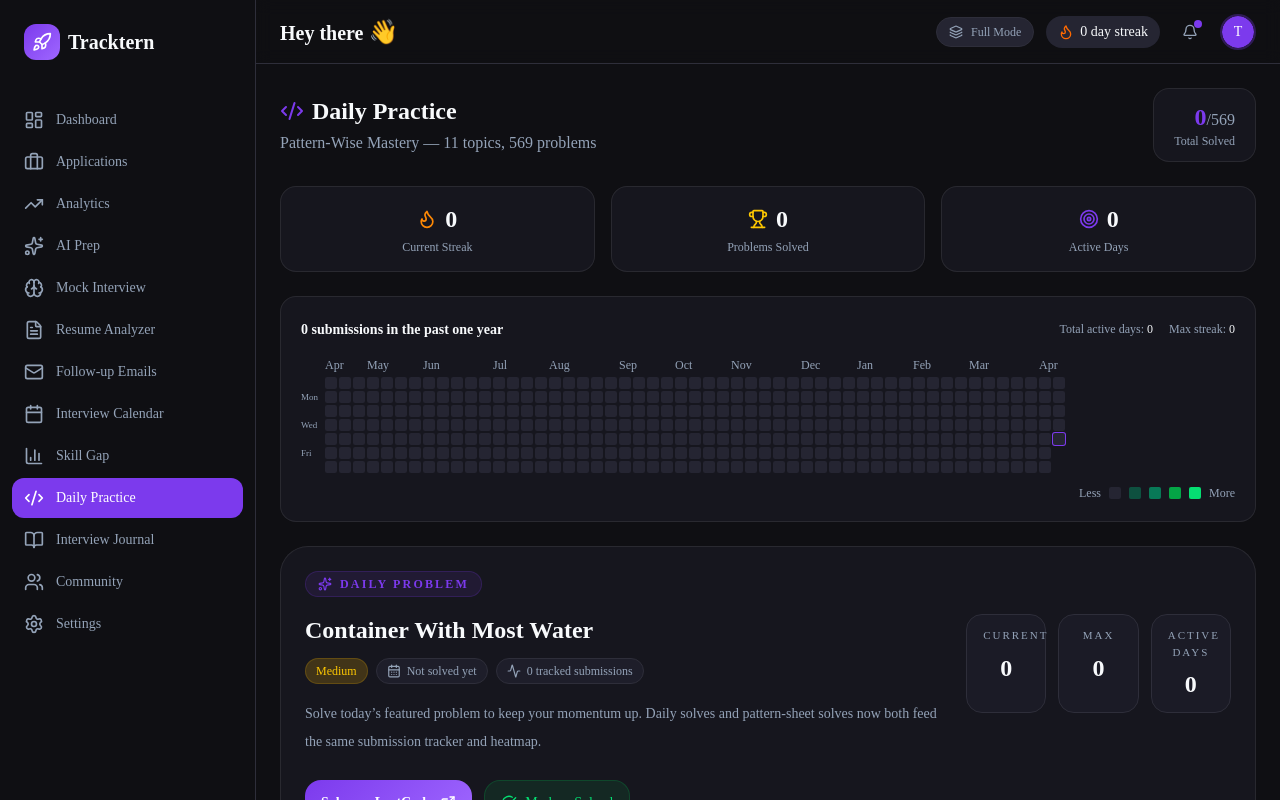
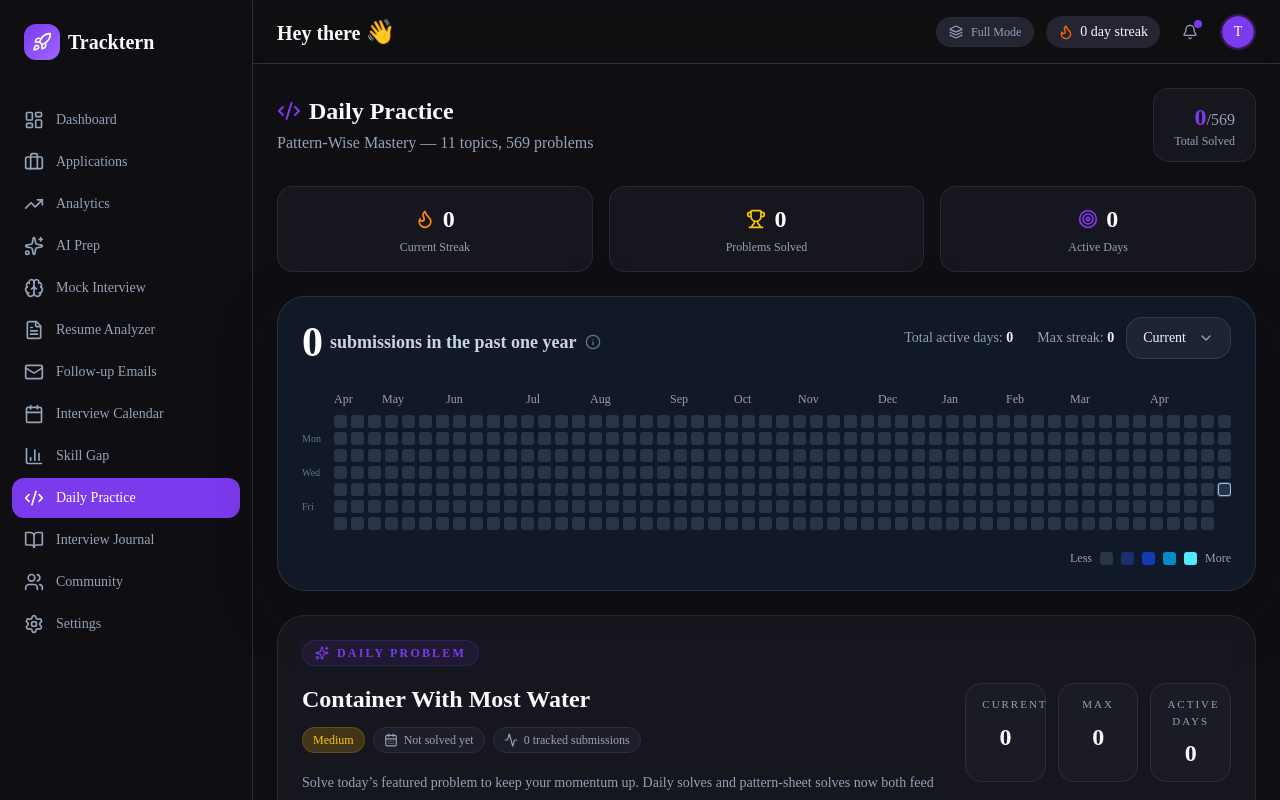
Before and after one commit to ayushoncode/Tracktern, a Next.js app in the folder client/: page /practice in a window 1280 px wide. Shown: the top 800 px of the page. Built offline with nearby package versions, Linux system fonts and the light colour scheme.

Commit message:
Refine daily practice heatmap

```diff
--- a/client/app/(dashboard)/practice/page.tsx
+++ b/client/app/(dashboard)/practice/page.tsx
@@ -1,7 +1,7 @@
 "use client"
 
 import { useState, useEffect, useMemo } from "react"
-import { Code2, ExternalLink, CheckCircle, Flame, Trophy, Target, ChevronRight, ArrowLeft, Play, CalendarDays, Sparkles, Activity } from "lucide-react"
+import { Code2, ExternalLink, CheckCircle, Flame, Trophy, Target, ChevronRight, ArrowLeft, Play, CalendarDays, Sparkles, Activity, Info, ChevronDown } from "lucide-react"
 import { cn } from "@/lib/utils"
 
 const SHEET_DATA = [
@@ -667,6 +667,14 @@ function computeStreakStats(submissionCounts: Record<string, number>) {
 }
 
 const MONTH_NAMES = ["Jan","Feb","Mar","Apr","May","Jun","Jul","Aug","Sep","Oct","Nov","Dec"]
+const HEATMAP_DAY_LABELS = ["", "Mon", "", "Wed", "", "Fri", ""]
+const HEATMAP_LEVEL_STYLES = [
+  "bg-slate-700/70 hover:bg-slate-600/80",
+  "bg-blue-900/70 hover:bg-blue-800/80",
+  "bg-blue-700/75 hover:bg-blue-600/80",
+  "bg-sky-500/80 hover:bg-sky-400/85",
+  "bg-cyan-300 hover:bg-cyan-200",
+]
 
 type View = "home" | "topic" | "pattern"
 interface SelectedPattern { topic: typeof SHEET_DATA[0]; subPattern: typeof SHEET_DATA[0]["subPatterns"][0] }
@@ -759,6 +767,9 @@ export default function PracticePage() {
   }
 
   const { cells, totalWeeks } = buildYearHeatmap(submissionCounts)
+  const heatmapCellMap = useMemo(() => {
+    return new Map(cells.map((cell) => [`${cell.week}-${cell.dayOfWeek}`, cell]))
+  }, [cells])
 
   // Month labels
   const monthLabels: { month: number; week: number }[] = []
@@ -936,57 +947,72 @@ export default function PracticePage() {
       </div>
 
       {/* GitHub-style Yearly Heatmap */}
-      <div className="glass-card rounded-xl border border-border p-5">
-        <div className="flex items-center justify-between mb-4">
-          <div>
-            <span className="text-sm font-semibold text-foreground">{stats.totalSubmissions} submissions in the past one year</span>
+      <div className="overflow-hidden rounded-[28px] border border-white/10 bg-[#111827] px-4 py-5 shadow-[0_20px_60px_rgba(2,6,23,0.28)] sm:px-6">
+        <div className="flex flex-col gap-4 lg:flex-row lg:items-start lg:justify-between">
+          <div className="flex items-center gap-2 text-[15px] font-semibold text-slate-100 sm:text-[18px]">
+            <span className="text-3xl font-black tracking-tight text-white sm:text-[42px]">{stats.totalSubmissions}</span>
+            <span className="leading-none text-slate-300">submissions in the past one year</span>
+            <Info className="h-4 w-4 text-slate-500" />
           </div>
-          <div className="flex items-center gap-4 text-xs text-muted-foreground">
-            <span>Total active days: <span className="text-foreground font-medium">{stats.activeDays}</span></span>
-            <span>Max streak: <span className="text-foreground font-medium">{stats.maxStreak}</span></span>
+
+          <div className="flex flex-col gap-3 sm:flex-row sm:items-center sm:justify-between lg:justify-end">
+            <div className="flex items-center gap-6 text-sm text-slate-400">
+              <span>Total active days: <span className="font-semibold text-slate-100">{stats.activeDays}</span></span>
+              <span>Max streak: <span className="font-semibold text-slate-100">{stats.maxStreak}</span></span>
+            </div>
+            <button
+              type="button"
+              className="inline-flex items-center justify-between gap-3 rounded-xl border border-white/10 bg-white/5 px-4 py-2.5 text-sm font-medium text-slate-100 shadow-sm transition-colors hover:bg-white/10"
+            >
+              Current
+              <ChevronDown className="h-4 w-4 text-slate-400" />
+            </button>
           </div>
         </div>
 
-        <div className="overflow-x-auto">
+        <div className="mt-6 overflow-x-auto pb-1">
           <div className="min-w-max">
-            {/* Month labels */}
-            <div className="flex mb-1 ml-6">
-              {monthLabels.map((ml, i) => (
-                <div key={i} className="text-xs text-muted-foreground"
-                  style={{ width: `${(i < monthLabels.length - 1 ? monthLabels[i+1].week - ml.week : totalWeeks - ml.week) * 14}px` }}>
-                  {MONTH_NAMES[ml.month]}
+            <div className="ml-8 flex">
+              {monthLabels.map((label, index) => (
+                <div
+                  key={`${label.month}-${label.week}`}
+                  className="text-xs font-medium text-slate-400"
+                  style={{
+                    width: `${(index < monthLabels.length - 1 ? monthLabels[index + 1].week - label.week : totalWeeks - label.week) * 16}px`,
+                  }}
+                >
+                  {MONTH_NAMES[label.month]}
                 </div>
               ))}
             </div>
 
-            <div className="flex gap-0">
-              {/* Day labels */}
-              <div className="flex flex-col gap-[2px] mr-1">
-                {["", "Mon", "", "Wed", "", "Fri", ""].map((d, i) => (
-                  <div key={i} className="text-xs text-muted-foreground h-[12px] flex items-center" style={{width:"20px", fontSize:"9px"}}>{d}</div>
+            <div className="mt-2 flex gap-2">
+              <div className="flex flex-col gap-1 pr-1">
+                {HEATMAP_DAY_LABELS.map((day, index) => (
+                  <div key={`${day}-${index}`} className="flex h-[13px] w-5 items-center text-[10px] font-medium text-slate-500">
+                    {day}
+                  </div>
                 ))}
               </div>
 
-              {/* Grid */}
-              <div className="flex gap-[2px]">
-                {Array.from({ length: totalWeeks }, (_, w) => (
-                  <div key={w} className="flex flex-col gap-[2px]">
-                    {Array.from({ length: 7 }, (_, d) => {
-                      const cell = cells.find(c => c.week === w && c.dayOfWeek === d)
-                      if (!cell) return <div key={d} className="w-[12px] h-[12px]" />
+              <div className="flex gap-1">
+                {Array.from({ length: totalWeeks }, (_, week) => (
+                  <div key={week} className="flex flex-col gap-1">
+                    {Array.from({ length: 7 }, (_, day) => {
+                      const cell = heatmapCellMap.get(`${week}-${day}`)
+                      if (!cell) return <div key={day} className="h-[13px] w-[13px]" />
+
+                      const level = getHeatmapLevel(cell.count)
                       const isToday = cell.date === getTodayKey()
+
                       return (
                         <div
-                          key={d}
+                          key={day}
                           title={`${cell.date}${cell.count > 0 ? ` • ${cell.count} submission${cell.count > 1 ? "s" : ""}` : ""}`}
                           className={cn(
-                            "w-[12px] h-[12px] rounded-[2px] transition-colors cursor-pointer",
-                            isToday ? "ring-1 ring-primary" : "",
-                            getHeatmapLevel(cell.count) === 0 && "bg-secondary hover:bg-secondary/80",
-                            getHeatmapLevel(cell.count) === 1 && "bg-emerald-500/35 hover:bg-emerald-500/45",
-                            getHeatmapLevel(cell.count) === 2 && "bg-emerald-500/60 hover:bg-emerald-500/70",
-                            getHeatmapLevel(cell.count) === 3 && "bg-green-500/80 hover:bg-green-500/90",
-                            getHeatmapLevel(cell.count) === 4 && "bg-green-400 hover:bg-green-300"
+                            "h-[13px] w-[13px] rounded-[3px] border border-transparent transition-all",
+                            HEATMAP_LEVEL_STYLES[level],
+                            isToday && "border-sky-200/80 ring-1 ring-sky-300/30"
                           )}
                         />
                       )
@@ -996,19 +1022,12 @@ export default function PracticePage() {
               </div>
             </div>
 
-            {/* Legend */}
-            <div className="flex items-center gap-2 mt-3 justify-end">
-              <span className="text-xs text-muted-foreground">Less</span>
-              {[
-                "bg-secondary",
-                "bg-emerald-500/35",
-                "bg-emerald-500/60",
-                "bg-green-500/80",
-                "bg-green-400"
-              ].map((color, i) => (
-                <div key={i} className={cn("w-[12px] h-[12px] rounded-[2px]", color)} />
+            <div className="mt-5 flex items-center justify-end gap-2 text-xs text-slate-400">
+              <span>Less</span>
+              {HEATMAP_LEVEL_STYLES.map((color, index) => (
+                <div key={index} className={cn("h-[13px] w-[13px] rounded-[3px]", color)} />
               ))}
-              <span className="text-xs text-muted-foreground">More</span>
+              <span>More</span>
             </div>
           </div>
         </div>
```
